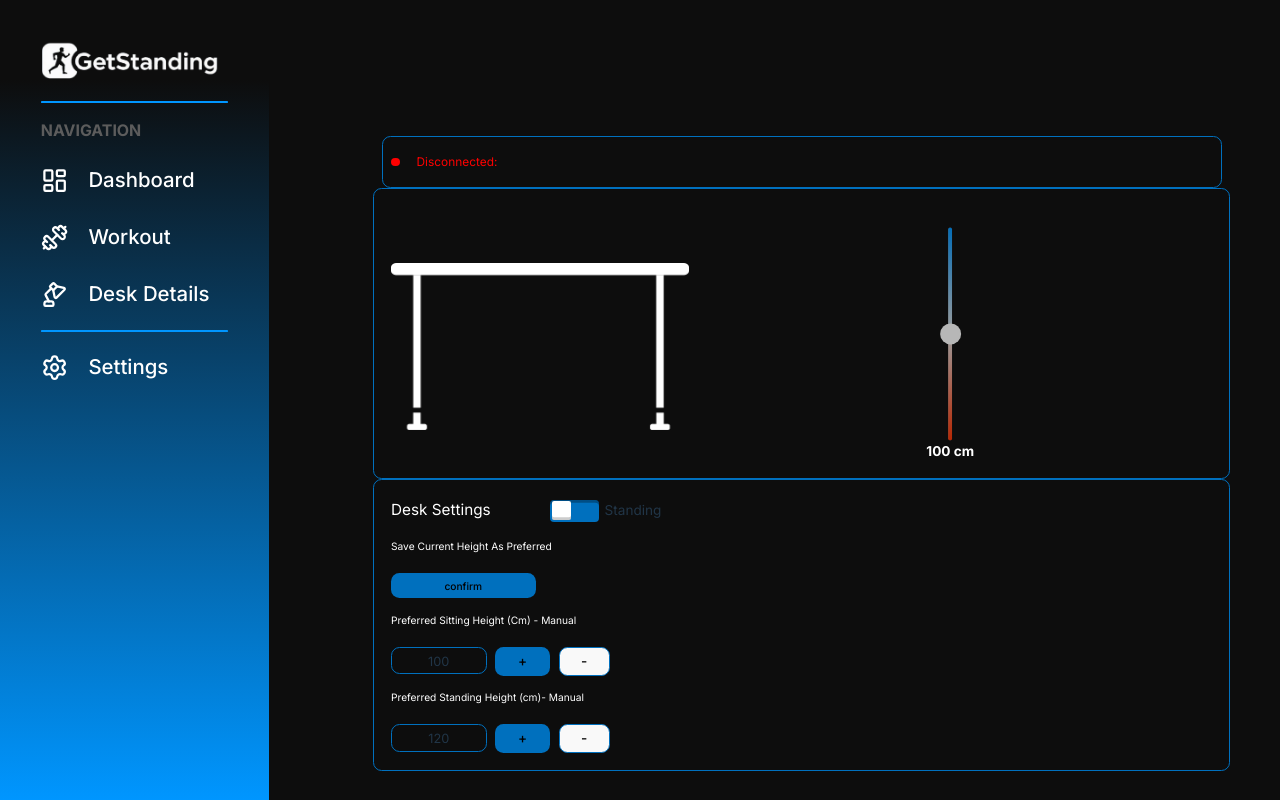
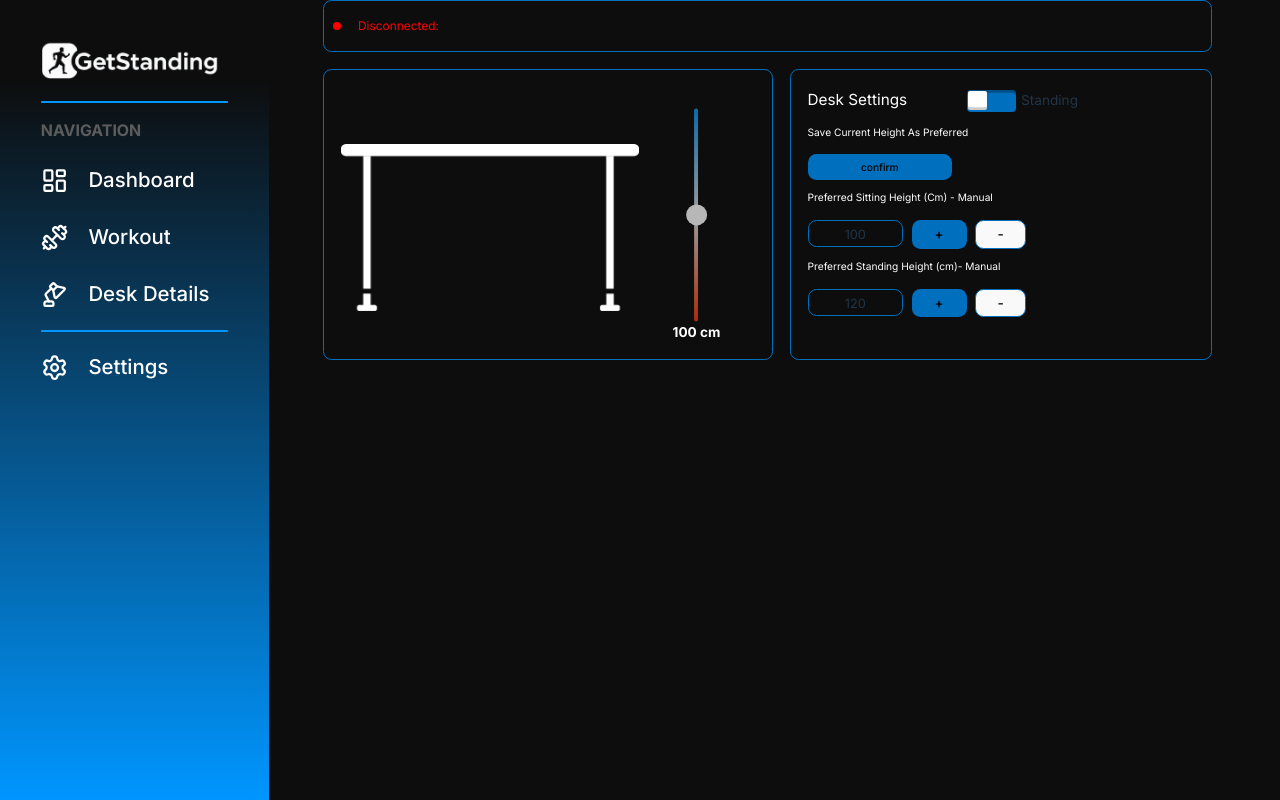
Before and after one commit to vladi245/WebFrontend-group8, a React (Vite) app: page /desk in a window 1280 px wide. Built offline with nearby package versions, Linux system fonts and the light colour scheme; sample sign-in values are in the browser's storage.

Commit message:
fix: css fixup of desk modules

```diff
--- a/src/components/ConnectionStatus/ConnectionStatus.module.css
+++ b/src/components/ConnectionStatus/ConnectionStatus.module.css
@@ -1,7 +1,5 @@
 .ConnectionContainer {
-    background-color: #0D0D0D;
     height: 100%;
-    width: 100%;
     font-family: 'Inter', sans-serif;
     border: 2px solid #0070BE;
     padding: 5px 10px;
--- a/src/components/ConnectionStatus/Status.module.css
+++ b/src/components/ConnectionStatus/Status.module.css
@@ -1,25 +1,9 @@
-.ConnectionContainer {
-    background-color: #0D0D0D;
-    height: 100%;
-    width: 100%;
-    font-family: 'Inter', sans-serif;
-    display: flex;
-    align-items: flex-start;
-    justify-content: flex-start;
-    border: 2px solid #0070BE;
-    padding: 5px 10px;
-    font-size: 14px;
-    border-radius: 10px;
-}
-
 .StatusCircle {
     width: 10px;
     height: 10px;
     background-color: red;
     border-radius: 50%;
-    display: flex;
     margin-right: 20px;
-    align-self: center;
 }
 
 .StatusText {
--- a/src/components/ConnectionStatus/Status.tsx
+++ b/src/components/ConnectionStatus/Status.tsx
@@ -10,9 +10,7 @@ interface StatusProps {
 
 const Status: React.FC<StatusProps> = ({ connectionLabel, currentDeskLabel, statusColor }) => {
     return (
-        <div className={style.StatusContainer}>
-            <p className={style.StatusText}> <span className={style.StatusCircle} style={{ backgroundColor: statusColor }}></span> <span className={style.StatusLabel} style={{ color: statusColor }}> {connectionLabel} </span>{currentDeskLabel}</p>
-        </div>
+        <p className={style.StatusText}> <span className={style.StatusCircle} style={{ backgroundColor: statusColor }}></span> <span className={style.StatusLabel} style={{ color: statusColor }}> {connectionLabel} </span>{currentDeskLabel}</p>
 
 
     );
--- a/src/components/DeskSettings/DeskSettings.module.css
+++ b/src/components/DeskSettings/DeskSettings.module.css
@@ -3,13 +3,10 @@
     flex-direction: column;
     align-items: flex-start;
     justify-content: flex-start;
-    gap: 5px;
     border: 2px solid #0070BE;
     border-radius: 10px;
     padding: 20px;
-    width: 100%;
     height: 100%;
-    background-color: #0D0D0D;
 }
 
 .TitleContainer {
--- a/src/components/DeskSettings/DeskSettings.tsx
+++ b/src/components/DeskSettings/DeskSettings.tsx
@@ -10,7 +10,7 @@ const DeskSettings: React.FC<DeskSettingsProps> = ({ onHeightChange, onModeChang
     const [sittingHeight, setSittingHeight] = useState<number>(100);
     const [standingHeight, setStandingHeight] = useState<number>(120);
     const [isStanding, setIsStanding] = useState<boolean>(false);
-    let position = isStanding ? "Sitting" : "Standing";
+    const position = isStanding ? "Sitting" : "Standing";
 
     const handleToggleChange = (e: React.ChangeEvent<HTMLInputElement>) => {
         const standing = e.target.checked;
--- a/src/components/DeskSlider/DeskSlider.module.css
+++ b/src/components/DeskSlider/DeskSlider.module.css
@@ -1,8 +1,6 @@
 .Container {
-    background-color: #0D0D0D;
     border-radius: 10px;
     height: 100%;
-    width: 100%;
     font-family: 'Inter', sans-serif;
     display: flex;
     flex-direction: row;
--- a/src/pages/Desk/Desk.module.css
+++ b/src/pages/Desk/Desk.module.css
@@ -1,27 +1,36 @@
 .logoContainer {
-    background-color: #0D0D0D;
-    min-height: 100vh;
     display: flex;
     flex-direction: column;
     align-items: center;
-    padding-top: 2rem;
-    padding-bottom: 4rem;
 
 }
 
 .gridContainer {
-    margin-left: 300px;
+    margin-left: 380px;
     margin-right: 80px;
-    display: flex;
     justify-content: center;
     align-items: center;
     flex-direction: column;
-    padding-left: 10rem;
-    padding-top: 10rem;
-
-
 }
 
 .zoomContainer {
     zoom: 0.85;
 }
+
+.subgrid{
+    display: grid;
+    grid-template-columns: auto auto;
+    gap: 20px;
+    padding-top: 20px;
+    padding-bottom: 100px;
+}
+
+.subgrid > div {
+    height: 300px;
+}
+
+@media (max-width: 1000px) {
+    .subgrid {
+        grid-template-columns: 1fr;
+    }
+}
--- a/src/pages/Desk/index.tsx
+++ b/src/pages/Desk/index.tsx
@@ -16,11 +16,13 @@ export default function Desk() {
         <div className={style.zoomContainer}>
 
             <Navbar />
-                <div className={style.gridContainer}>
-                    <ConnectionStatus />
+            <div className={style.gridContainer}>
+                <ConnectionStatus />
+                <div className={style.subgrid}>
                     <DeskSlider initialHeight={currentHeight} />
                     <DeskSettings onHeightChange={handleHeightChange} />
                 </div>
+            </div>
 
         </div>
     );
```
